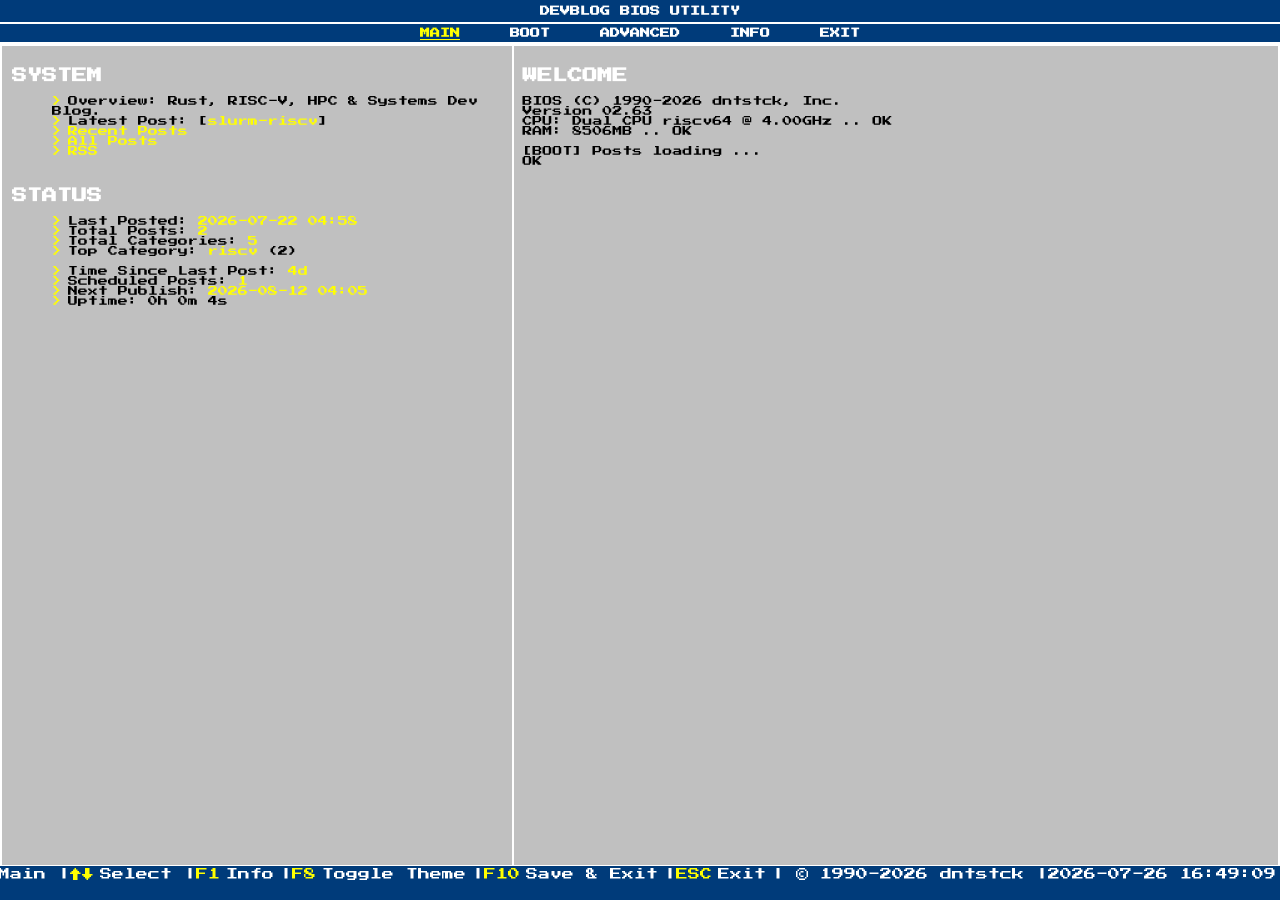
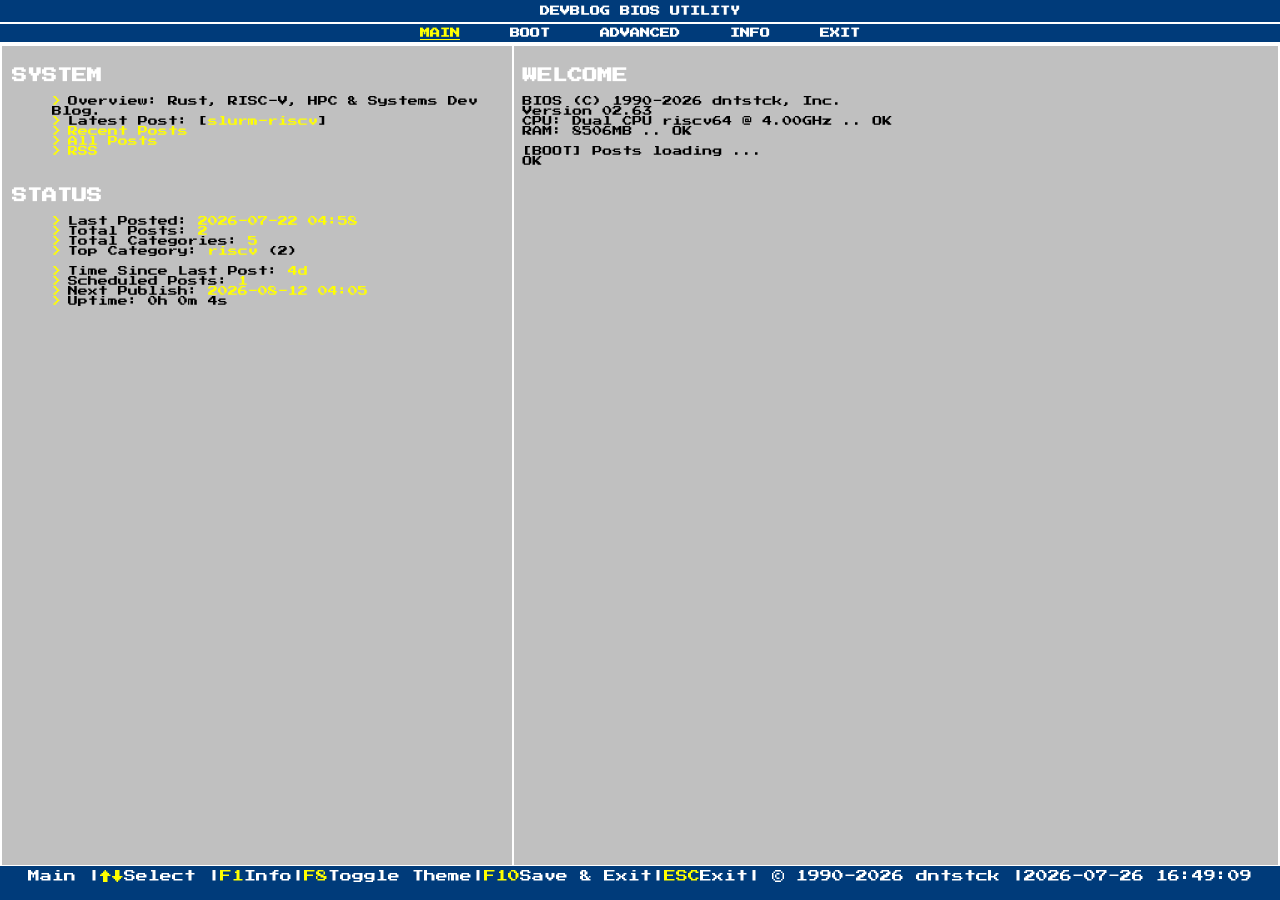
Before and after one commit to dntstck/blog, a Jekyll site: the page built from index.md, in a window 1280 px wide. Built offline with Jekyll 4.4.1, drawn with Linux system fonts in a browser that asks for light colours.

Commit message:
css tweaks - revert

```diff
--- a/assets/css/bios.css
+++ b/assets/css/bios.css
@@ -327,33 +327,35 @@ code {
 .statusbar {
     display: flex;
     justify-content: center;
-    align-items: center;
     overflow-x: auto;
     white-space: nowrap;
     box-sizing: border-box;
 
-    padding-left: 0.4ch;
-    padding-right: 0.4ch;
-    height: 1.4em;
-    line-height: 1.4em;
+    padding-left: 0.6ch;
+    padding-right: 0.6ch;
+    line-height: 1;
 }
 
-.statusbar span,
-.statusbar a {
+
+.statusbar-inner {
+    display: inline-flex;
+    flex-wrap: nowrap;
+    white-space: nowrap;
+}
+
+.statusbar-inner span {
     display: inline-block;
-    margin-right: 0.5ch;       /* restores readable gaps */
-    vertical-align: middle;    /* keeps icons aligned */
+    margin-right: 8px;
 }
+
 
 /* mobile smooth scroll */
 @media (max-width: 600px) {
     .statusbar,
     .theme-dark .statusbar {
-        justify-content: flex-start;
         -webkit-overflow-scrolling: touch;
     }
 }
-
 
 /* blinking cursor */
 
```
